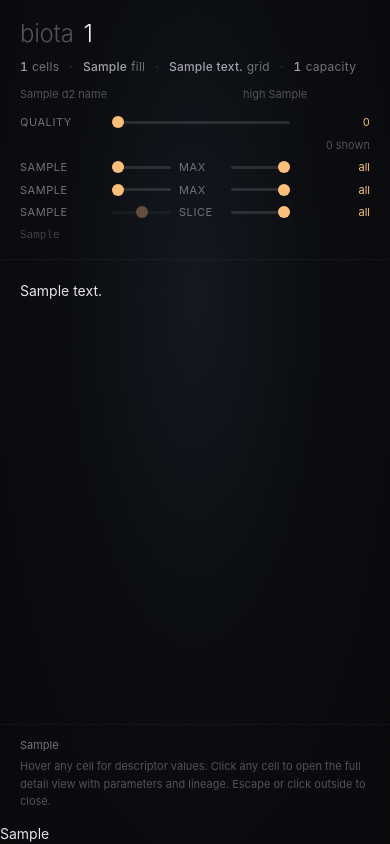
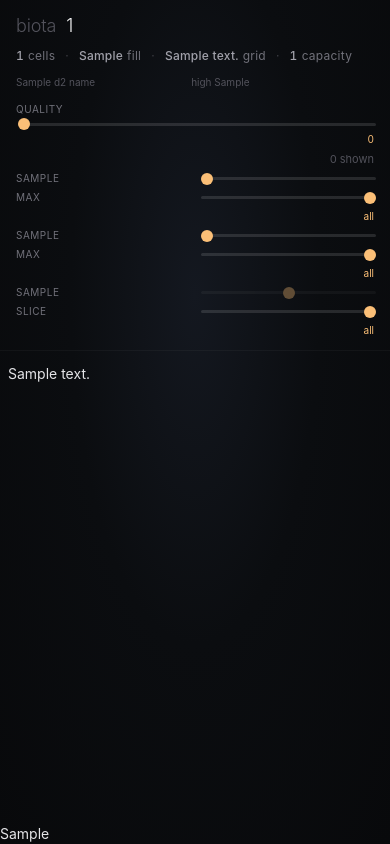
Before and after one commit to rkv0id/biota, a Python web app: template src/biota/viz/templates/archive.html in a window 390 px wide. Run offline with Jinja, Linux system fonts and the light colour scheme; the template is opened without the code that fills it: most values are stand-ins (such as "Sample title", 1, 10 or a date in 2020).

Commit message:
feat: responsive layout for archive viewer and atlas index

```diff
--- a/src/biota/viz/templates/archive.html
+++ b/src/biota/viz/templates/archive.html
@@ -710,7 +710,9 @@
             margin-bottom: 4px;
         }
 
-        /* Narrow-viewport graceful degradation */
+        /* === responsive === */
+
+        /* Tablet and below */
         @media (max-width: 900px) {
             .page-header { padding: 20px 20px 16px 20px; }
             main { padding: 20px; }
@@ -724,6 +726,44 @@
                 width: 100%;
                 max-width: {{ detail_render_px }}px;
             }
+            #modal-bg { padding: 12px; }
+        }
+
+        /* Phone: filter panel stacks into label+slider pairs */
+        @media (max-width: 600px) {
+            .page-header { padding: 16px 16px 12px 16px; }
+            main { padding: 12px 8px; }
+            .page-footer { padding: 10px 16px; display: none; }
+            .page-title { font-size: 18px; }
+            .page-path { display: none; }
+
+            /* Filter panel: collapse 5-col grid to two rows per descriptor.
+               Label spans full width, then two sliders side by side, readout right. */
+            .filter-panel {
+                grid-template-columns: 1fr 1fr;
+                gap: 4px 8px;
+            }
+            .filter-panel label { font-size: 10px; }
+            .filter-panel .quality-slider { grid-column: 1 / 3; }
+            .filter-panel .filter-readout { grid-column: 1 / 3; text-align: right; font-size: 10px; }
+            .filter-panel .filter-count { grid-column: 1 / 3; }
+
+            #modal-bg { padding: 4px; }
+            #modal { border-radius: 8px; }
+            .modal-body { padding: 16px; gap: 16px; }
+            .modal-params-section { padding: 16px; }
+            .modal-lineage-section { padding: 16px; }
+            .modal-stat-grid { grid-template-columns: 1fr 1fr; gap: 10px 16px; }
+
+            /* Swatch on small screens: truncate label */
+            .swatch-wrap { font-size: 10px; }
+            .swatch { width: 80px; }
+        }
+
+        /* Touch devices: tooltip is hover-based and useless on touch.
+           Hide it entirely; the modal covers that use case via tap. */
+        @media (hover: none) {
+            #tooltip { display: none !important; }
         }
 
         {{ stats_css }}
```
Also changed, not shown: src/biota/viz/templates/index.html (+12 -0 lines).
